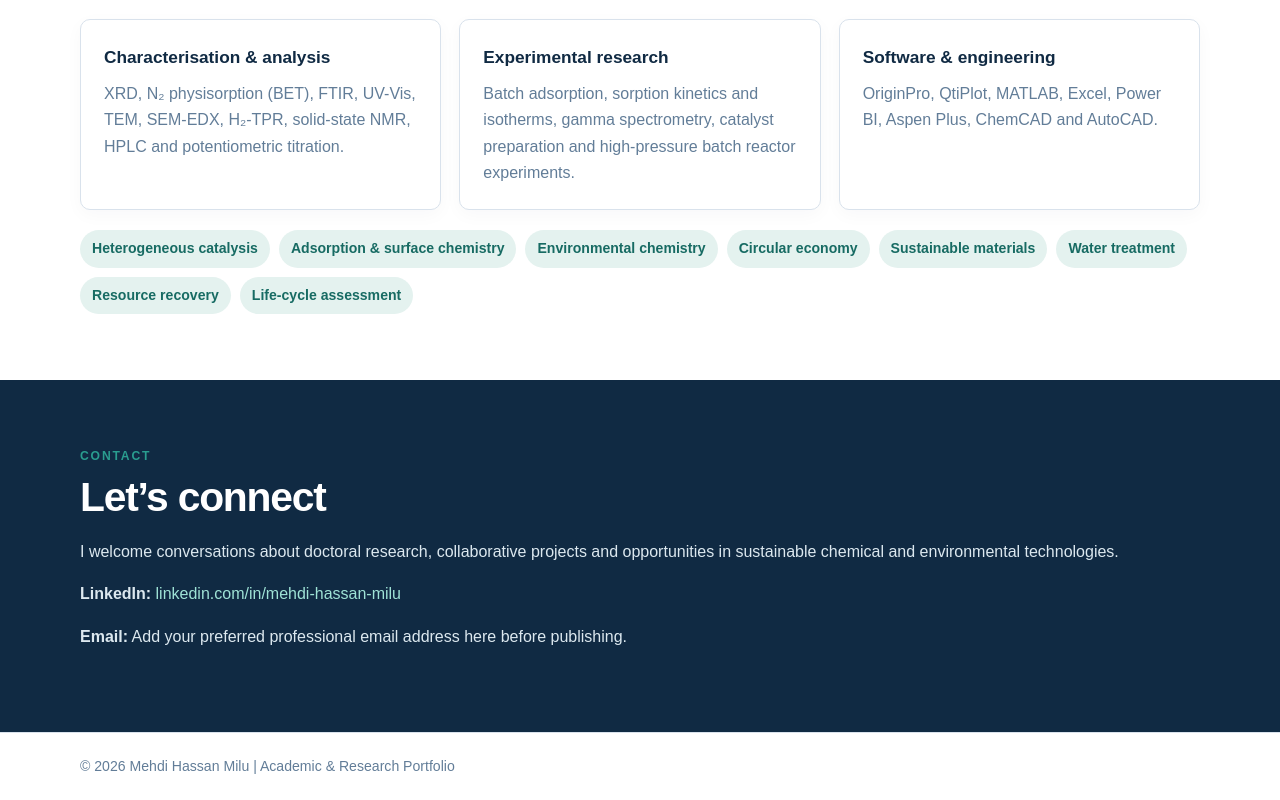
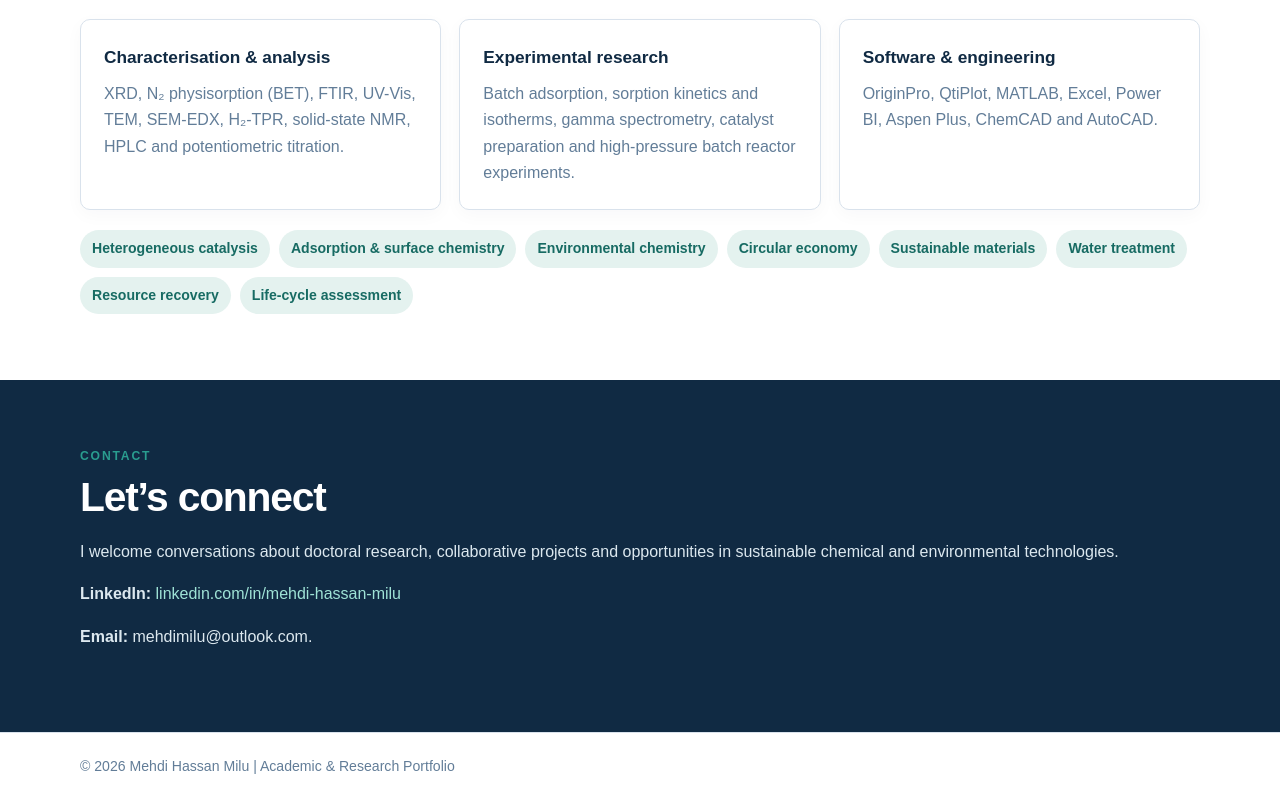
Before and after one commit to MehdiMilu/MehdiMilu, a plain HTML site: page index.html in a window 1280 px wide. Shown: the part 2576-3376 px from the top of the page. Drawn offline with Linux system fonts and the light colour scheme.

Commit message:
Update index.html

```diff
--- a/index.html
+++ b/index.html
@@ -47,7 +47,7 @@ footer{padding:22px 0;border-top:1px solid var(--line);font-size:.88rem;color:va
 <section id="research"><div class="wrap"><div class="kicker">Research experience</div><h2>Research themes and projects</h2><div class="grid"><article class="card"><h3>Master’s thesis: Methane-to-methanol</h3><p>Investigated liquid-phase direct oxidation of methane to methanol using copper-modified microporous and mesoporous materials, including SBA-15, Al-SBA-15, MCM-41 and Al-MCM-41.</p></article><article class="card"><h3>FTMC, Lithuania</h3><p>Studied europium and cobalt adsorption onto PET nanoplastics using batch sorption experiments and gamma spectrometry, exploring pH effects, kinetics and adsorption isotherms.</p></article><article class="card"><h3>COGERSA, Spain</h3><p>Worked on an analytical method for determining total cyanide in wastewater.</p></article></div></div></section>
 <section class="alt" id="experience"><div class="wrap"><div class="kicker">Experience & engagement</div><h2>International collaboration and leadership</h2><div class="grid"><article class="card"><h3>Erasmus Mundus Association</h3><p>Students and Alumni unit coordination and engagement with the international Erasmus Mundus community.</p></article><article class="card"><h3>European Student Assembly 2026</h3><p>Panel Coordinator at the European Parliament in Strasbourg.</p></article><article class="card"><h3>International research activities</h3><p>Participation in the Ocean Technology and Maritime Engineering Summer School in Rostock and research events in Finland.</p></article></div></div></section>
 <section id="skills"><div class="wrap"><div class="kicker">Technical profile</div><h2>Methods, instruments and tools</h2><div class="grid"><article class="card"><h3>Characterisation & analysis</h3><p>XRD, N₂ physisorption (BET), FTIR, UV-Vis, TEM, SEM-EDX, H₂-TPR, solid-state NMR, HPLC and potentiometric titration.</p></article><article class="card"><h3>Experimental research</h3><p>Batch adsorption, sorption kinetics and isotherms, gamma spectrometry, catalyst preparation and high-pressure batch reactor experiments.</p></article><article class="card"><h3>Software & engineering</h3><p>OriginPro, QtiPlot, MATLAB, Excel, Power BI, Aspen Plus, ChemCAD and AutoCAD.</p></article></div><div class="tags"><span class="tag">Heterogeneous catalysis</span><span class="tag">Adsorption & surface chemistry</span><span class="tag">Environmental chemistry</span><span class="tag">Circular economy</span><span class="tag">Sustainable materials</span><span class="tag">Water treatment</span><span class="tag">Resource recovery</span><span class="tag">Life-cycle assessment</span></div></div></section>
-<section class="contact" id="contact"><div class="wrap"><div class="kicker">Contact</div><h2>Let’s connect</h2><p>I welcome conversations about doctoral research, collaborative projects and opportunities in sustainable chemical and environmental technologies.</p><p><strong>LinkedIn:</strong> <a href="https://www.linkedin.com/in/mehdi-hassan-milu/" target="_blank" rel="noopener">linkedin.com/in/mehdi-hassan-milu</a></p><p><strong>Email:</strong> Add your preferred professional email address here before publishing.</p></div></section>
+<section class="contact" id="contact"><div class="wrap"><div class="kicker">Contact</div><h2>Let’s connect</h2><p>I welcome conversations about doctoral research, collaborative projects and opportunities in sustainable chemical and environmental technologies.</p><p><strong>LinkedIn:</strong> <a href="https://www.linkedin.com/in/mehdi-hassan-milu/" target="_blank" rel="noopener">linkedin.com/in/mehdi-hassan-milu</a></p><p><strong>Email:</strong> mehdimilu@outlook.com.</p></div></section>
 </main>
 <footer><div class="wrap">© 2026 Mehdi Hassan Milu | Academic &amp; Research Portfolio</div></footer>
 </body></html>
```
